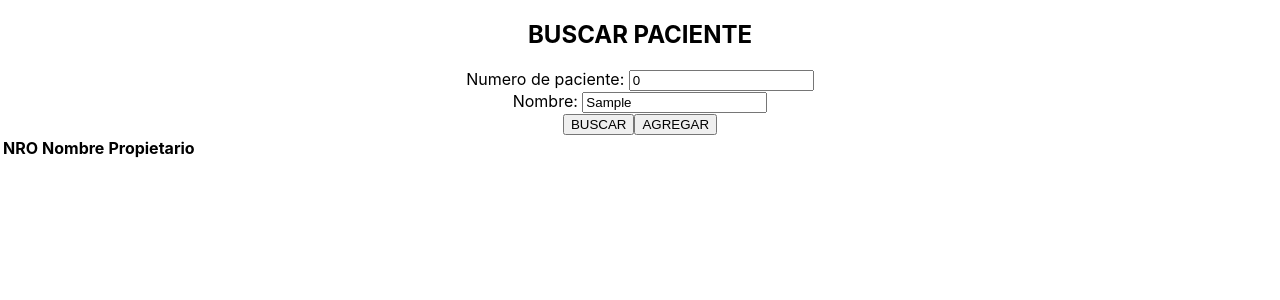
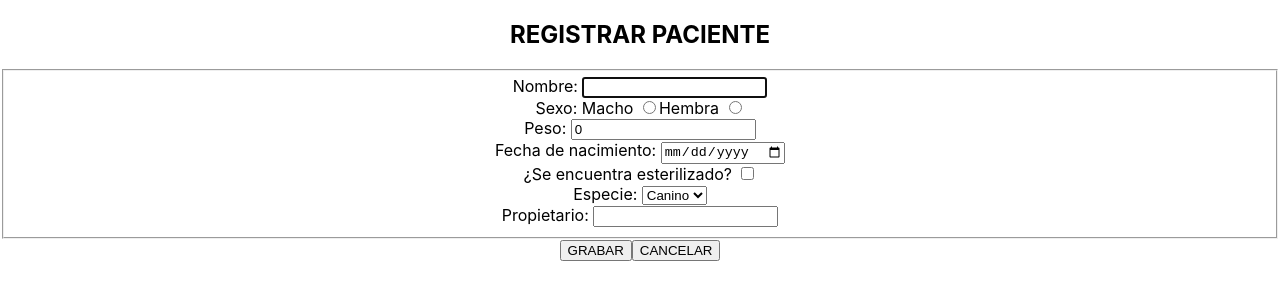
Before and after one commit to FedericoMizzau/animalia-frontend, a React (Create React App) app in the folder frontend/: page / in a window 1280 px wide. Both pictures are taken after typing "Sample" into the empty fields and a click on the button "AGREGAR". Shown: the top 300 px of the page. Built offline with nearby package versions, Linux system fonts and the light colour scheme; the HTML template or start-up script is replaced by a standard one.

Commit message:
Logica de registro - Agregada libreria moment

```diff
--- a/frontend/package.json
+++ b/frontend/package.json
@@ -6,8 +6,10 @@
     "@testing-library/jest-dom": "^5.16.5",
     "@testing-library/react": "^13.4.0",
     "@testing-library/user-event": "^13.5.0",
+    "moment": "^2.29.4",
     "react": "^18.2.0",
     "react-dom": "^18.2.0",
+    "react-hook-form": "^7.45.1",
     "react-scripts": "5.0.1",
     "web-vitals": "^2.1.4"
   },
--- a/frontend/src/components/Pacientes/Pacientes.jsx
+++ b/frontend/src/components/Pacientes/Pacientes.jsx
@@ -1,6 +1,7 @@
 import { React, useState, useEffect } from "react";
 import PacientesBuscar from "./PacientesBuscar";
 import PacientesListado from "./PacientesListado";
+import PacientesRegistro from "./PacientesRegistro";
 
 const pacientes_test = [
   {
@@ -55,28 +56,122 @@ const pacientes_test = [
   },
 ];
 
+const pacienteInicial = {
+  id: 0,
+  nombre: "",
+  peso: 0,
+  fechaNacimiento: "",
+  esterilizado: false,
+  sexo: "",
+  idPropietario: null,
+  idEspecie: 0,
+};
+
 const Pacientes = () => {
   // Definicion de variables de estado.
   //   La accion es Consulta (C), Listado (L), Modificacion (M) o Registro (R) segun la funcionalidad
-  const [accion, setAccion] = useState("");
+  const [accion, setAccion] = useState("L");
   const [pacientes, setPacientes] = useState([]);
-  const [pacienteActual, setPacienteActual] = useState(null);
+  const [pacienteActual, setPacienteActual] = useState(pacienteInicial);
 
   // Variables de estado para los input de busqueda
   const [nombre, setNombre] = useState("");
   const [idPaciente, setIdPaciente] = useState(0);
 
-// cargar los pacientes por primera vez
+  // cargar los pacientes por primera vez
 
-useEffect(() => {
-  setPacientes(pacientes_test);
-  console.log(pacientes);
-}, [])
+  useEffect(() => {
+    setPacientes(pacientes_test);
+    console.log(pacientes);
+  }, []);
+
+  // useEffect para clogear los pacientes en cada update, solo para testing, sacar para implementacion
+
+  useEffect(() => {
+    console.log(pacientes);
+
+
+  }, [pacientes]);
+
+  // funciones de busqueda
+
+  function buscarPacientePorId(id) {
+    let buscado = pacientes.find((pac) => pac.id === id);
+    if (buscado) return buscado;
+    else return;
+  }
+
+  function buscarPacientes() {
+    let filtrados = pacientes.filter((pac) => pac.nombre === nombre);
+    if (filtrados) setPacientes(filtrados);
+    return;
+  }
+
+  function agregarPaciente() {
+    setAccion("R");
+    setPacienteActual(pacienteInicial);
+  }
+
+  function consultarPaciente(id, accion) {
+    let buscado = buscarPacientePorId(id);
+    console.log(buscado);
+    setPacienteActual(buscado);
+    setAccion(accion);
+  }
+
+  function eliminarPaciente(id) {
+    let newPacientes = pacientes.filter((pac) => pac.id !== id);
+    setPacientes(newPacientes);
+  }
+
+  function regresarListado() {
+    setAccion("L");
+  }
+
+  function grabarPaciente(nuevoPaciente) {
+    setPacientes([
+      ...pacientes,
+      nuevoPaciente
+    ]);
+    // setPacienteActual(pacienteInicial);
+    regresarListado();
+  }
 
   return (
     <div>
-      <PacientesBuscar nombre={nombre} setNombre={setNombre} idPaciente={idPaciente} setIdPaciente={setIdPaciente}/>
-      <PacientesListado pacientes={pacientes} pacienteActual={pacienteActual} />
+      {accion === "L" && (
+        <PacientesBuscar
+          nombre={nombre}
+          setNombre={setNombre}
+          idPaciente={idPaciente}
+          setIdPaciente={setIdPaciente}
+          buscarPacientes={buscarPacientes}
+          agregarPaciente={agregarPaciente}
+        />
+      )}
+      {accion === "L" &&
+        (pacientes.length > 0 ? (
+          <PacientesListado
+            accion={accion}
+            setAccion={setAccion}
+            pacientes={pacientes}
+            pacienteActual={pacienteActual}
+            consultarPaciente={consultarPaciente}
+            eliminarPaciente={eliminarPaciente}
+          />
+        ) : (
+          <p>No se encontraron pacientes...</p>
+        ))}
+      {accion !== "L" && (
+        <PacientesRegistro
+          accion={accion}
+          setAccion={setAccion}
+          pacienteActual={pacienteActual}
+          setPacienteActual={setPacienteActual}
+          regresarListado={regresarListado}
+          grabarPaciente={grabarPaciente}
+        />
+      )}
     </div>
   );
 };
--- a/frontend/src/components/Pacientes/PacientesBuscar.jsx
+++ b/frontend/src/components/Pacientes/PacientesBuscar.jsx
@@ -1,11 +1,11 @@
 import React from 'react'
 
-const PacientesBuscar = ({nombre, setNombre, idPaciente, setIdPaciente, buscarPaciente}) => {
+const PacientesBuscar = ({nombre, setNombre, idPaciente, setIdPaciente, buscarPacientes, agregarPaciente}) => {
 
   const handleSearch = (e) => {
     e.preventDefault();
-    // buscarPaciente(e.target.value);
-    alert("Buscando paciente...");
+    // alert("Buscando paciente...");
+    buscarPacientes(nombre);
   }
 
   return (
@@ -21,7 +21,7 @@ const PacientesBuscar = ({nombre, setNombre, idPaciente, setIdPaciente, buscarPa
         </div>
         <div>
             <button type="submit">BUSCAR</button>
-            <button>AGREGAR</button>
+            <button onClick={(e) => agregarPaciente()} >AGREGAR</button>
         </div>
     </form>
   )
--- a/frontend/src/components/Pacientes/PacientesListado.jsx
+++ b/frontend/src/components/Pacientes/PacientesListado.jsx
@@ -1,13 +1,16 @@
 import React from "react";
+import moment from "moment";
 
-const PacientesListado = ({ pacientes, pacienteActual }) => {
+const PacientesListado = ({ pacientes, pacienteActual, accion, setAccion, consultarPaciente, eliminarPaciente}) => {
   return (
     <table>
       <thead>
         <tr>
           <th>NRO</th>
-          <th>Nombre</th>
-          <th>Propietario</th>
+          <th>NOMBRE</th>
+          <th>FECHA NAC.</th>
+          <th>DUEÑO/A</th>
+          <th>OPCIONES</th>
         </tr>
       </thead>
       <tbody>
@@ -16,11 +19,17 @@ const PacientesListado = ({ pacientes, pacienteActual }) => {
             <td>No se encontraron pacientes</td>
           </tr>
         ) : (
-          pacientes.forEach((p) => (
-            <tr>
+          pacientes.map((p) => (
+            <tr key={p.id}>
               <td>{p.id}</td>
               <td>{p.nombre}</td>
+              <td>{moment(p.fechaNacimiento).format("DD/MM/YYYY")}</td>
               <td>{p.idPropietario}</td>
+              <td>
+                <button onClick={(e) => consultarPaciente(p.id, "C")}>C</button>
+                <button onClick={(e) => consultarPaciente(p.id, "M")}>M</button>
+                <button onClick={(e) => eliminarPaciente(p.id)}>X</button>
+              </td>
             </tr>
           ))
         )}
--- a/frontend/src/components/Pacientes/PacientesRegistro.jsx
+++ b/frontend/src/components/Pacientes/PacientesRegistro.jsx
@@ -1,22 +1,174 @@
 import React from "react";
+import { useForm } from "react-hook-form";
 
-const PacientesRegistro = () => {
+// const initialForm = {
+//   id: 0,
+//   nombre: "",
+//   peso: 0,
+//   sexo: "M",
+//   fechaNac: "",
+//   esterilizado: false,
+//   idEspecie: 0,
+//   idPropietario: "",
+// };
+
+const PacientesRegistro = ({
+  accion,
+  pacienteActual,
+  grabarPaciente,
+  regresarListado,
+}) => {
+  const {
+    register,
+    handleSubmit,
+    formState: { errors, touchedFields, isValid, isSubmitted },
+  } = useForm({ values: pacienteActual });
+
+  const onSubmit = (data) => {
+    grabarPaciente(data);
+  };
+
   return (
-    <form>
+    <div>
+      <form onSubmit={handleSubmit(onSubmit)}>
+        {/* <form> */}
+        <h2>{accion === "C" ? "CONSULTAR" : "REGISTRAR"} PACIENTE</h2>
+        <fieldset disabled={accion === "C"}>
           <div>
             <label htmlFor="nombre">Nombre: </label>
-        <input type="text" name="nombre" placeholder="Nombre" required />
+            <input
+              type="text"
+              {...register("nombre", {
+                required: {
+                  value: true,
+                  message: "El nombre es un campo requerido.",
+                },
+              })}
+              autoFocus
+            />
+            {errors?.nombre && touchedFields.nombre && (
+              <div>{errors?.nombre.message}</div>
+            )}
+          </div>
+          <div>
             <label htmlFor="sexo">Sexo: </label>
-        <input type="radio" name="sexo" value="M" defaultChecked/>
-        <input type="radio" name="sexo" value="H" />
+            <label>Macho </label>
+            <input
+              type="radio"
+              {...register("sexo", {
+                required: {
+                  value: true,
+                  message: "Debe seleccionar un sexo para el paciente",
+                },
+              })}
+              value="M"
+            />
+            <label>Hembra </label>
+            <input
+              type="radio"
+              {...register("sexo", {
+                required: {
+                  value: true,
+                  message: "Debe seleccionar un sexo para el paciente",
+                },
+              })}
+              value="H"
+            />
+            {errors?.sexo && touchedFields.sexo && (
+              <div>{errors?.sexo.message}</div>
+            )}
           </div>
           <div>
             <label htmlFor="peso">Peso: </label>
-        <input type="number" name="peso" required/>
-        <label htmlFor="fechaNac">Fecha de nacimiento: </label>
-        <input type="date" name="fechaNac" required />
+            <input
+              type="number"
+              {...register("peso", {
+                required: { value: true, message: "El peso es requerido" },
+                min: {
+                  value: 0,
+                  message: "El peso no puede ser un numero negativo.",
+                },
+              })}
+            />
+            {errors?.peso && touchedFields.peso && (
+              <div>{errors?.peso.message}</div>
+            )}
           </div>
+          <div>
+            <label htmlFor="fechaNacimiento">Fecha de nacimiento: </label>
+            <input
+              type="date"
+              {...register("fechaNacimiento", {
+                required: {
+                  value: true,
+                  message: "La fecha de nacimiento es requerida",
+                },
+              })}
+            />
+            {errors?.fechaNacimiento && touchedFields.fechaNacimiento && (
+              <div>{errors?.fechaNacimiento.message}</div>
+            )}
+          </div>
+          <div>
+            <label htmlFor="esterilizado">¿Se encuentra esterilizado? </label>
+            <input type="checkbox" {...register("esterilizado")} />
+          </div>
+          <div>
+            <label htmlFor="idEspecie">Especie: </label>
+            <select
+              {...register("idEspecie", {
+                required: {
+                  value: true,
+                  message: "La especie es un campo requerido",
+                },
+              })}
+              defaultValue={0}
+            >
+              <option value="0">Canino</option>
+              <option value="1">Felino</option>
+              <option value="2">Otros</option>
+            </select>
+            {errors?.idEspecie && touchedFields.idEspecie && (
+              <div>{errors?.idEspecie.message}</div>
+            )}
+          </div>
+          <div>
+            <label htmlFor="idPropietario">Propietario: </label>
+            <input
+              type="text"
+              name="idPropietario"
+              {...register("idPropietario", {
+                required: {
+                  value: true,
+                  message: "Debe ingresarse un propietario",
+                },
+                min: {
+                  value: 0,
+                  message:
+                    "El valor de ID es incorrecto (ID es un numero mayor a 0)",
+                },
+              })}
+            />
+            {errors?.idPropietario && touchedFields.idPropietario && (
+              <div>{errors?.idPropietario.message}</div>
+            )}
+          </div>
+        </fieldset>
+        {/* botones */}
+        <div>
+          {accion !== "C" && <button type="submit">GRABAR</button>}
+          <button onClick={(e) => regresarListado()}>
+            {accion === "C" ? "VOLVER" : "CANCELAR"}
+          </button>
+        </div>
+        {/* Mensaje de error para el formulario */}
+        {!isValid && isSubmitted && (
+          <div>
+            <p>Datos de registro incorrectos</p>
+          </div>
+        )}
       </form>
+    </div>
   );
 };
 
```
Also changed, not shown: 1 other file (tests, documents, lock files or other folders). Lines whose indentation alone changed are shown as unchanged.
